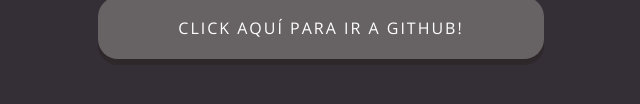
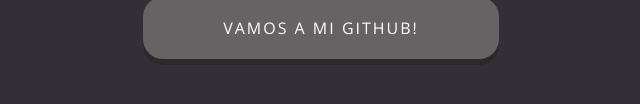
Before and after one commit to francocarrascog/git_landing, a plain HTML site: page index.html in a window 1280 px wide. Shown: the part 516-620 px from the top of the page, without its empty margins (319-959 px from the left). Drawn offline with nearby package versions, Linux system fonts and the light colour scheme.

Commit message:
update button text

```diff
--- a/index.html
+++ b/index.html
@@ -15,7 +15,7 @@
       <img src="https://assetscdn.github.com/images/modules/logos_page/Octocat.png" alt="octocat">
      </a>
     <button type="button" class="btn">
-      <a href="https://github.com/" target="_blank">Click aquí para ir a GitHub!</a>
+      <a href="https://github.com/" target="_blank">Vamos a mi GitHub!</a>
     </button>
   </div>
 </body>
```
